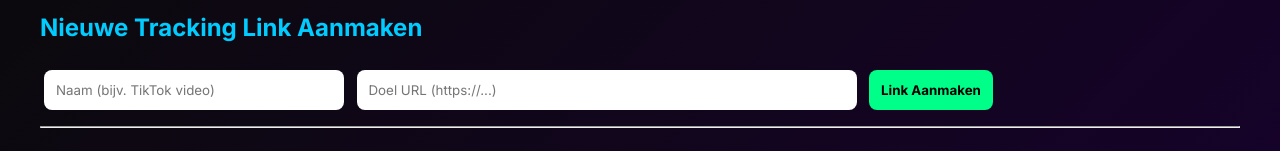
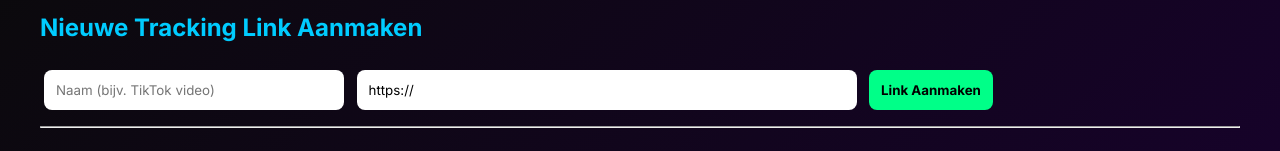
Before and after one commit to ChiraqFrmDaO/grapif, a website: page views/admin.html in a window 1280 px wide. Shown: the part 147-298 px from the top of the page. Drawn offline with nearby package versions, Linux system fonts and the light colour scheme; no server answers.

Commit message:
Prefill destination URL field with https://

```diff
--- a/views/admin.html
+++ b/views/admin.html
@@ -130,7 +130,7 @@
 
     <h2>Nieuwe Tracking Link Aanmaken</h2>
     <input type="text" id="name" placeholder="Naam (bijv. TikTok video)" style="width:300px;">
-    <input type="text" id="destination" placeholder="Doel URL (https://...)" style="width:500px;">
+    <input type="text" id="destination" value="https://" placeholder="Doel URL (https://...)" style="width:500px;">
     <button onclick="generateLink()">Link Aanmaken</button>
 
     <div id="result"></div>
```
